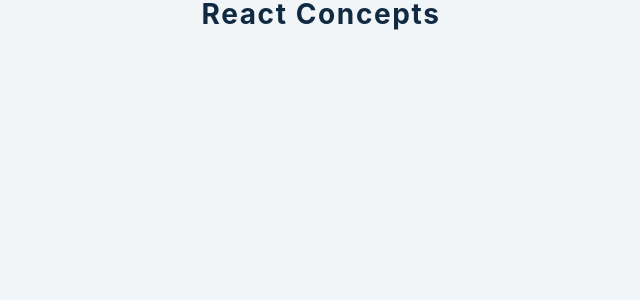
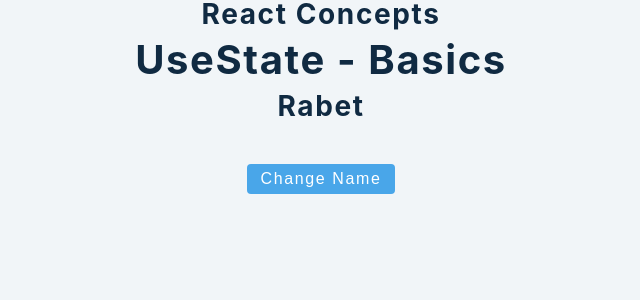
Before and after one commit to PeterOsoo/react-advanced, a React (Create React App) app: page / in a window 1280 px wide. Shown: the top 300 px of the page, without its empty margins (319-959 px from the left). Built offline with nearby package versions, Linux system fonts and the light colour scheme.

Commit message:
UseState - Basics

```diff
--- a/src/App.js
+++ b/src/App.js
@@ -1,9 +1,14 @@
 import React from "react"
-import logo from "./logo.svg"
 import "./App.css"
+import { State } from "./components/useState/State"
 
 function App() {
-	return <h3>react concepts</h3>
+	return (
+		<div>
+			<h3>react concepts</h3>
+			<State />
+		</div>
+	)
 }
 
 export default App
--- /dev/null
+++ b/src/components/useState/State.js
@@ -0,0 +1,35 @@
+import React, { useState } from "react"
+
+// UseState - Basics
+export const State = () => {
+	const [text, setText] = useState("rabet")
+
+	const handleClick = () => {
+		if (text === "rabet") {
+			setText("ondiek")
+		} else {
+			setText("rabet")
+		}
+	}
+
+	return (
+		<React.Fragment>
+			<h2>UseState - Basics</h2>
+			<h3>{text}</h3>
+			<button type="button" className="btn" onClick={handleClick}>
+				change name
+			</button>
+		</React.Fragment>
+	)
+}
+
+// hooks
+// starts with use
+// component must be uppercase
+// invoke inside function/component body
+// don't call hooks conditonally
+
+// console.log(useState());
+// const value = useState()[0];
+// const handler = useState()[1];
+// console.log(value, handler);
```
